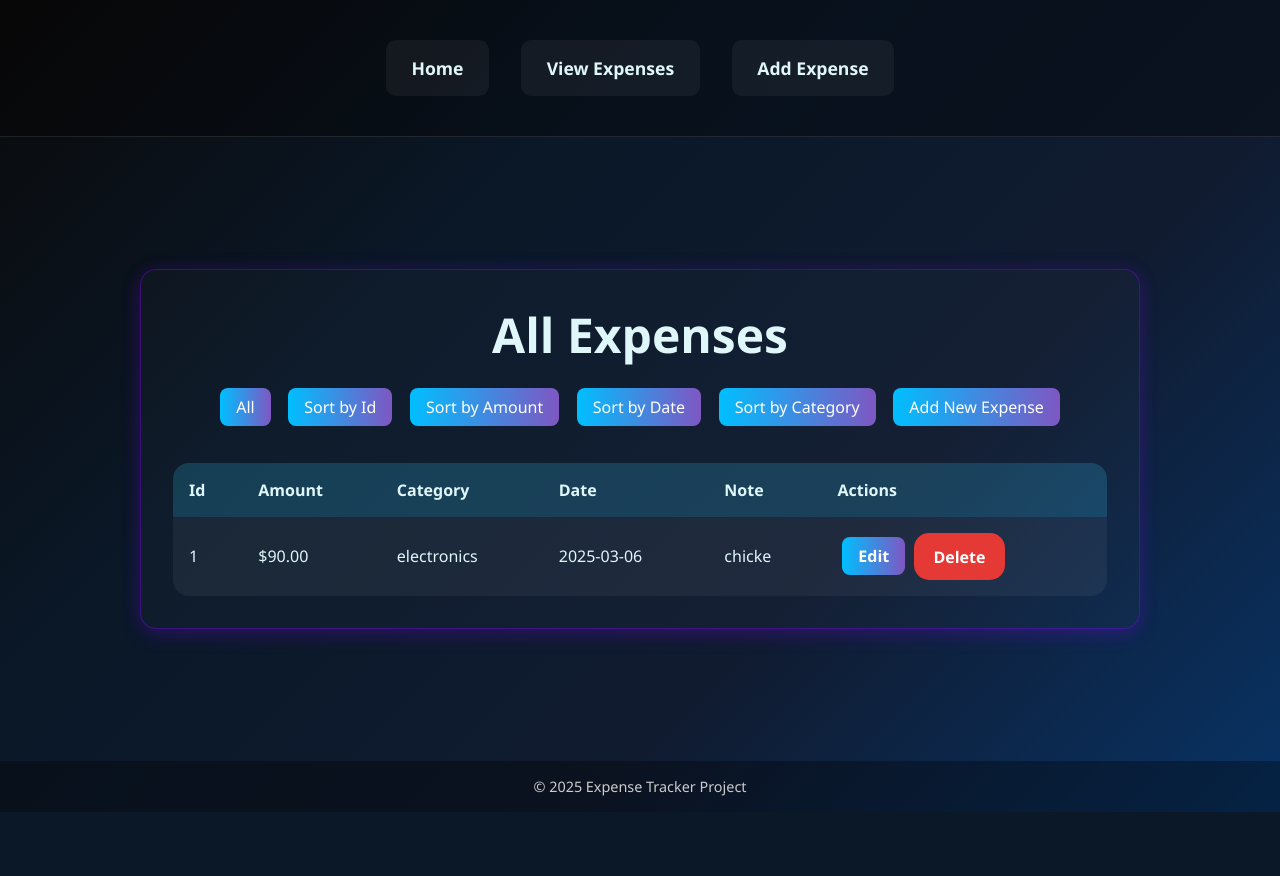
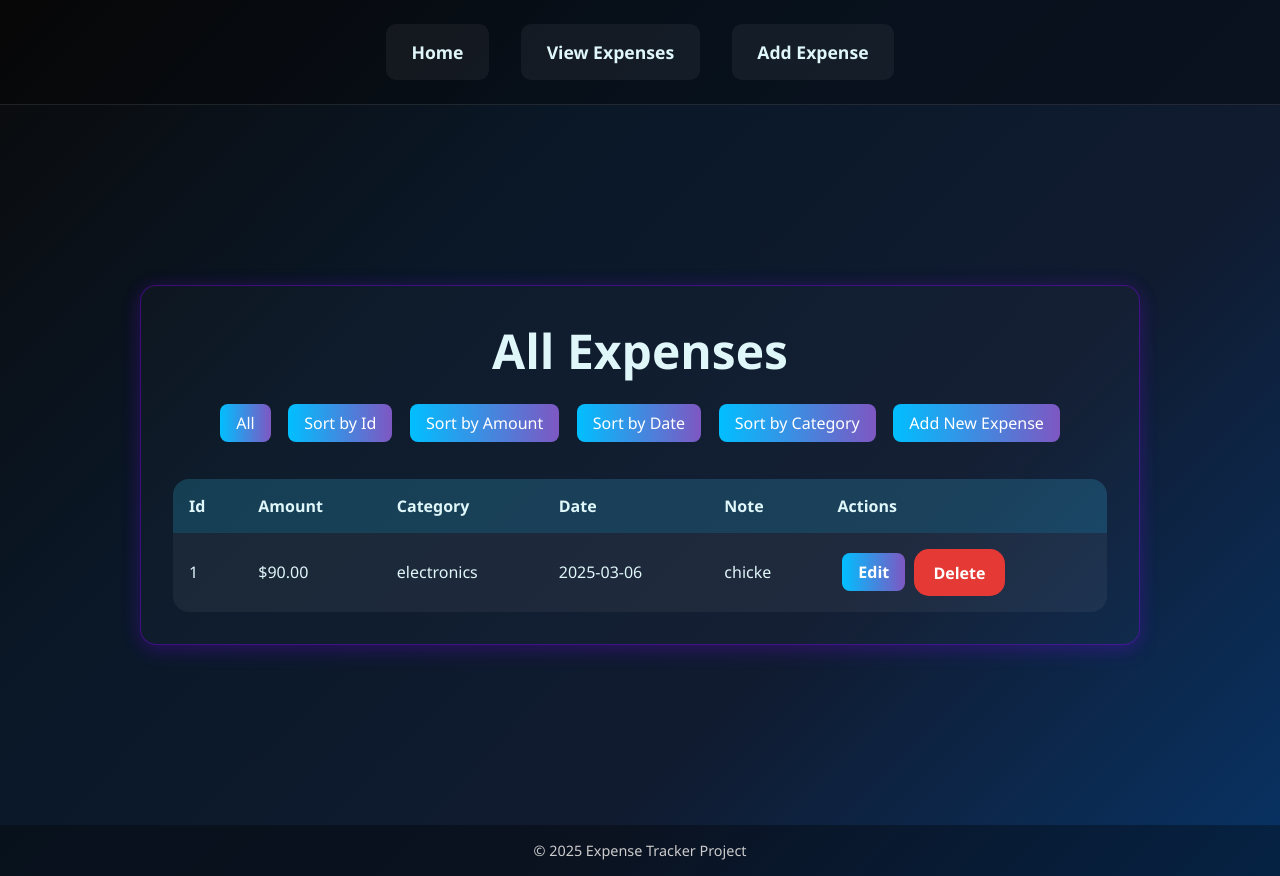
Before and after one commit to yagayyavig/Project-Term, a Flask app: page /expenses in a window 1280 px wide. Before the commit the page ends 812 px from the top, so only its background shows below. Run offline with Flask 3, Linux system fonts and the light colour scheme.

Commit message:
css style fixed

```diff
--- a/static/style.css
+++ b/static/style.css
@@ -27,7 +27,7 @@ body {
 
 header {
   background-color: #00000055;
-  padding: 2.5rem 4rem;
+  padding: 1.5rem 3rem;
   display: flex;
   justify-content: center;
   gap: 2.5rem;
@@ -161,7 +161,7 @@ tr:hover {
   display: flex;
   justify-content: center;
   align-items: center;
-  height: 70vh;
+  height: 82vh;
   flex-direction: column;
   text-align: center;
   width: 95%;
@@ -215,6 +215,7 @@ header nav {
   justify-content: center;
   gap: 2rem;
   flex-wrap: wrap;
+
 }
 
 header nav a {
```
Also changed, not shown: store.db (added).
